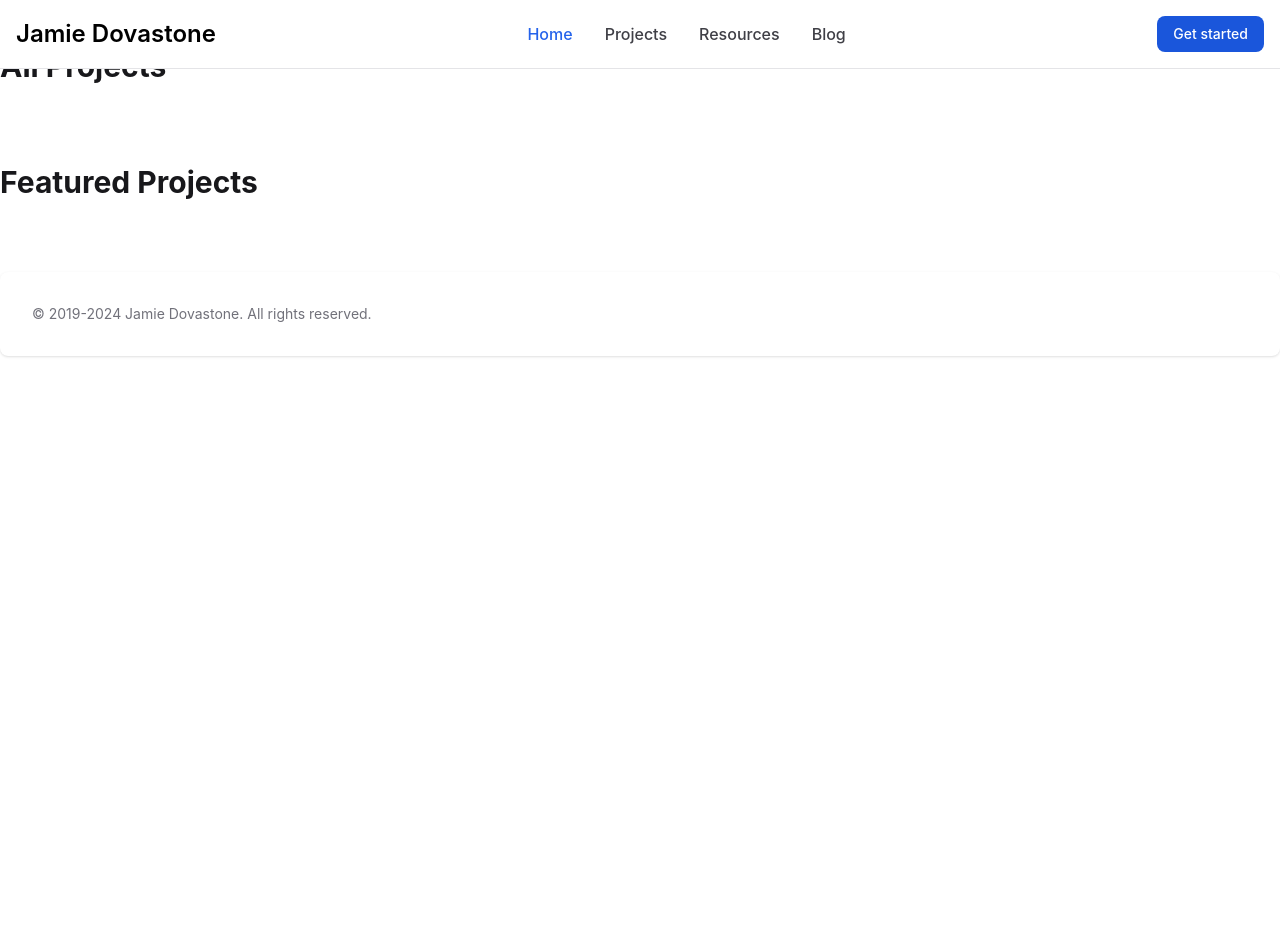
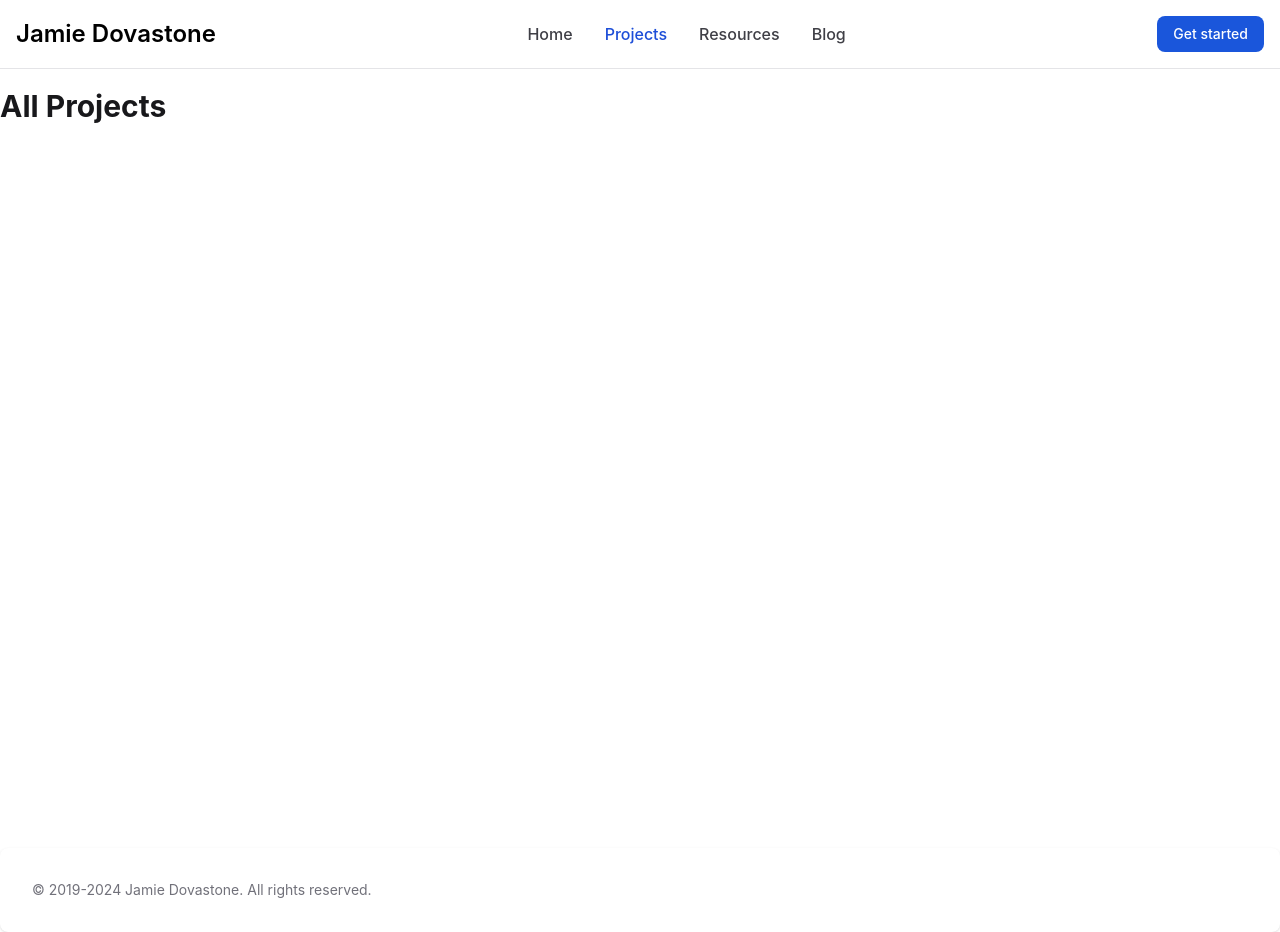
Before and after one commit to jamiedovaston/portfolio, a Laravel app: page /projects in a window 1280 px wide. Before the commit the page ends 357 px from the top, so only its background shows below. Run offline with Laravel 12, Linux system fonts and the light colour scheme; data that the repository does not hold is empty; style sheets or scripts are compiled from the project's sources; some libraries are stand-ins or nearby versions.

```diff
--- a/app/Livewire/HomeProjects.php
+++ b/app/Livewire/HomeProjects.php
@@ -15,7 +15,7 @@ class HomeProjects extends Component
             ->take(6) // Adjust the number of projects here
             ->get();
 
-        return view('livewire.home-projects', [
+        return view('projects.projects', [
             'featuredProjects' => $featuredProjects,
         ]);
     }
--- a/app/Livewire/ProjectsIndex.php
+++ b/app/Livewire/ProjectsIndex.php
@@ -17,8 +17,8 @@ class ProjectsIndex extends Component
             ->orderBy('created_at', 'desc')
             ->paginate(9); // 9 per page
 
-        return view('livewire.projects-index', [
+        return view('projects.index', [
             'projects' => $projects,
-        ]);
+        ])->layout('layouts.app');
     }
 }
--- a/app/Livewire/ProjectsShow.php
+++ b/app/Livewire/ProjectsShow.php
@@ -17,8 +17,6 @@ class ProjectsShow extends Component
 
     public function render()
     {
-        return view('livewire.projects-show', [
-            'project' => $this->project,
-        ]);
+        return view('projects.show')->layout('layouts.app');
     }
 }
--- a/resources/views/livewire/projects-index.blade.php
+++ b/resources/views/Projects/index.blade.php
@@ -1,4 +1,4 @@
-<section class="container mx-auto mt-12 space-y-8">
+<section class="container mx-auto h-screen pt-10 mt-12 space-y-8">
     <h2 class="text-3xl font-bold text-gray-900 dark:text-white">All Projects</h2>
     <div class="grid grid-cols-1 gap-12 sm:grid-cols-2 lg:grid-cols-3">
         @foreach ($projects as $project)
--- a/resources/views/layouts/app.blade.php
+++ b/resources/views/layouts/app.blade.php
@@ -26,7 +26,10 @@
         {{ $slot }}
     </main>
 
+
+    @if (request()->routeIs('home')) {{-- Check if the current route is the home page --}}
     @livewire('home-projects')
+    @endif
 
     @include('layouts.footer')
 
--- a/resources/views/layouts/navigation.blade.php
+++ b/resources/views/layouts/navigation.blade.php
@@ -16,10 +16,14 @@
             <div class="items-center justify-between hidden w-full md:flex md:w-auto md:order-1" id="navbar-sticky">
                 <ul class="flex flex-col p-4 md:p-0 mt-4 font-medium border border-gray-100 rounded-lg bg-gray-50 md:space-x-8 rtl:space-x-reverse md:flex-row md:mt-0 md:border-0 md:bg-white dark:bg-gray-800 md:dark:bg-gray-800 dark:border-gray-700">
                     <li>
-                        <a href="#" class="block py-2 pr-4 pl-3 border-b border-gray-100 text-primary-600 dark:text-primary-500 hover:bg-gray-50 lg:hover:bg-transparent lg:border-0 lg:p-0 dark:hover:bg-gray-700 dark:hover:text-primary-500 lg:dark:hover:bg-transparent dark:border-gray-700" aria-current="page">Home</a>
+                        <a wire:navigate href="{{ route('home') }}"
+                           class="block py-2 pr-4 pl-3 rounded lg:p-0 {{ \Illuminate\Support\Facades\Route::is('home') ? 'text-white bg-primary-700 lg:bg-transparent lg:text-primary-700 dark:text-white' : 'text-gray-700 hover:bg-gray-50 lg:hover:bg-transparent lg:border-0 lg:hover:text-primary-700 dark:text-gray-400 lg:dark:hover:text-white dark:hover:bg-gray-700 dark:hover:text-white lg:dark:hover:bg-transparent' }}"
+                           aria-current="page">Home</a>
                     </li>
                     <li>
-                        <a href="#" class="block py-2 pr-4 pl-3 text-gray-700 border-b border-gray-100 hover:bg-gray-50 lg:hover:bg-transparent lg:border-0 lg:hover:text-primary-700 lg:p-0 dark:text-gray-400 lg:dark:hover:text-white dark:hover:bg-gray-700 dark:hover:text-white lg:dark:hover:bg-transparent dark:border-gray-700">Projects</a>
+                        <a wire:navigate href="{{ route('projects') }}"
+                           class="block py-2 pr-4 pl-3 rounded lg:p-0 {{ \Illuminate\Support\Facades\Route::is('projects') ? 'text-white bg-primary-700 lg:bg-transparent lg:text-primary-700 dark:text-white' : 'text-gray-700 hover:bg-gray-50 lg:hover:bg-transparent lg:border-0 lg:hover:text-primary-700 dark:text-gray-400 lg:dark:hover:text-white dark:hover:bg-gray-700 dark:hover:text-white lg:dark:hover:bg-transparent' }}"
+                           aria-current="page">Projects</a>
                     </li>
                     <li>
                         <a href="#" class="block py-2 pr-4 pl-3 text-gray-700 border-b border-gray-100 hover:bg-gray-50 lg:hover:bg-transparent lg:border-0 lg:hover:text-primary-700 lg:p-0 dark:text-gray-400 lg:dark:hover:text-white dark:hover:bg-gray-700 dark:hover:text-white lg:dark:hover:bg-transparent dark:border-gray-700">Resources</a>
--- a/resources/views/portal.blade.php
+++ b/resources/views/portal.blade.php
@@ -12,7 +12,7 @@
             </a>
         </div>
         <div class="hidden lg:mt-0 lg:col-span-5 lg:flex">
-            <img src="https://flowbite.s3.amazonaws.com/blocks/marketing-ui/hero/phone-mockup.png" alt="mockup">
+            <img src="https://avatars.githubusercontent.com/u/124085280?v=4" alt="mockup">
         </div>
     </div>
 </section>
--- a/routes/web.php
+++ b/routes/web.php
@@ -9,7 +9,7 @@ use App\Livewire\Portal;
 
 Route::get('/', Portal::class)->name('home');
 
-Route::get('/projects', ProjectsIndex::class)->name('projects.index');
+Route::get('/projects', ProjectsIndex::class)->name('projects');
 Route::get('/projects/{id}', ProjectsShow::class)->name('projects.show');
 
 Route::middleware([
```
Also changed, not shown: resources/views/Projects/show.blade.php (renamed from resources/views/livewire/projects-show.blade.php, +6 -4 lines), resources/views/Projects/projects.blade.php (renamed from resources/views/livewire/home-projects.blade.php).
